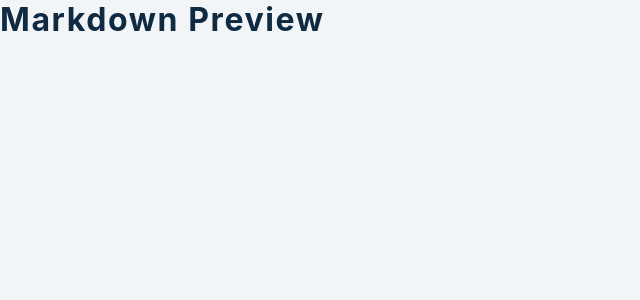
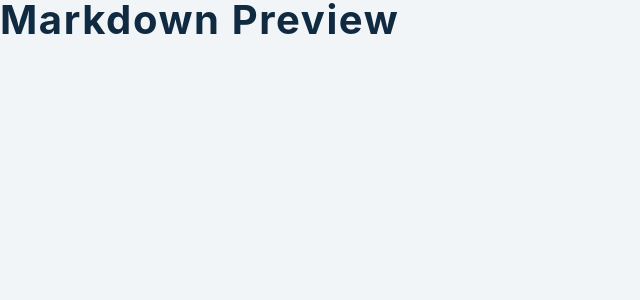
Before and after one commit to Ilie1985/markdown_practice, a React (Create React App) app: page / in a window 1280 px wide. Shown: the top 300 px of the page, without its empty margins (0-640 px from the left). Built offline with nearby package versions, Linux system fonts and the light colour scheme.

Commit message:
media query global styles

```diff
--- a/src/index.css
+++ b/src/index.css
@@ -97,3 +97,27 @@ p {
   margin-bottom: 1.25rem;
   color: var(--clr-grey-3);
 }
+
+@media screen and (min-width: 800px) {
+  h1 {
+    font-size: 3rem;
+  }
+  h2 {
+    font-size: 2.5rem;
+  }
+  h3 {
+    font-size: 1.75rem;
+  }
+  h4 {
+    font-size: 1rem;
+  }
+  body {
+    font-size: 1rem;
+  }
+  h1,
+  h2,
+  h3,
+  h4 {
+    line-height: 1;
+  }
+}
```
